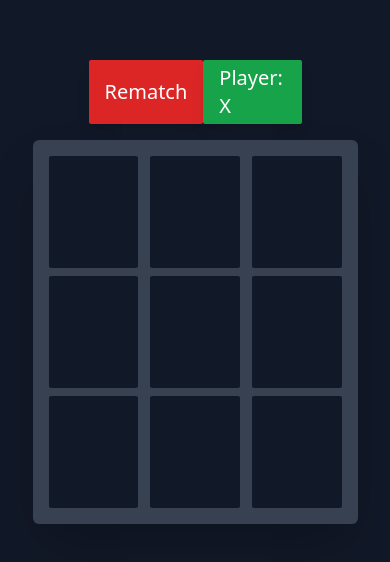
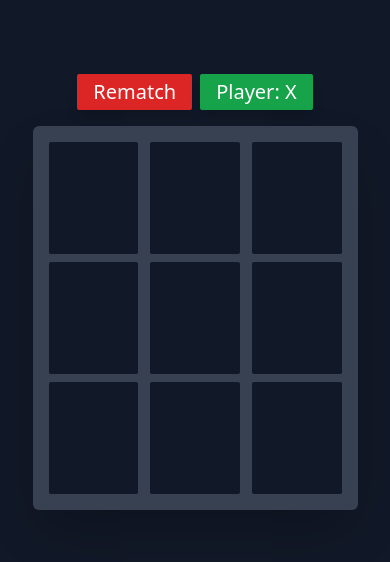
Before and after one commit to gdevakrishnan/tic_tac_toe_react, a React (Vite) app in the folder frontend/: page / in a window 390 px wide. Shown: the part 130-692 px from the top of the page. Built offline with nearby package versions, Linux system fonts and the light colour scheme.

Commit message:
deployment

```diff
--- a/frontend/src/App.jsx
+++ b/frontend/src/App.jsx
@@ -77,7 +77,7 @@ function App() {
   return (
     <Fragment>
       <section className='w-full min-h-screen flex justify-center items-center flex-col pt-20 pb-20'>
-        <div className="header flex justify-between w-5/6 md:w-4/6 lg:w-6/12 xl:w-2/6  px-14">
+        <div className="header flex justify-between w-12/12 md:w-4/6 lg:w-6/12 xl:w-2/6  px-14 gap-2">
           <button className='text-white text-xl mb-4 bg-red-600 rounded-sm px-4 py-1 capitalize hover:bg-red-800 shadow-lg' onClick={() => reMatch()}>rematch</button>
           <h1 className='text-white text-xl mb-4 bg-green-600 rounded-sm px-4 py-1 capitalize cursor-pointer shadow-lg'>player: {player}</h1>
         </div>
```
